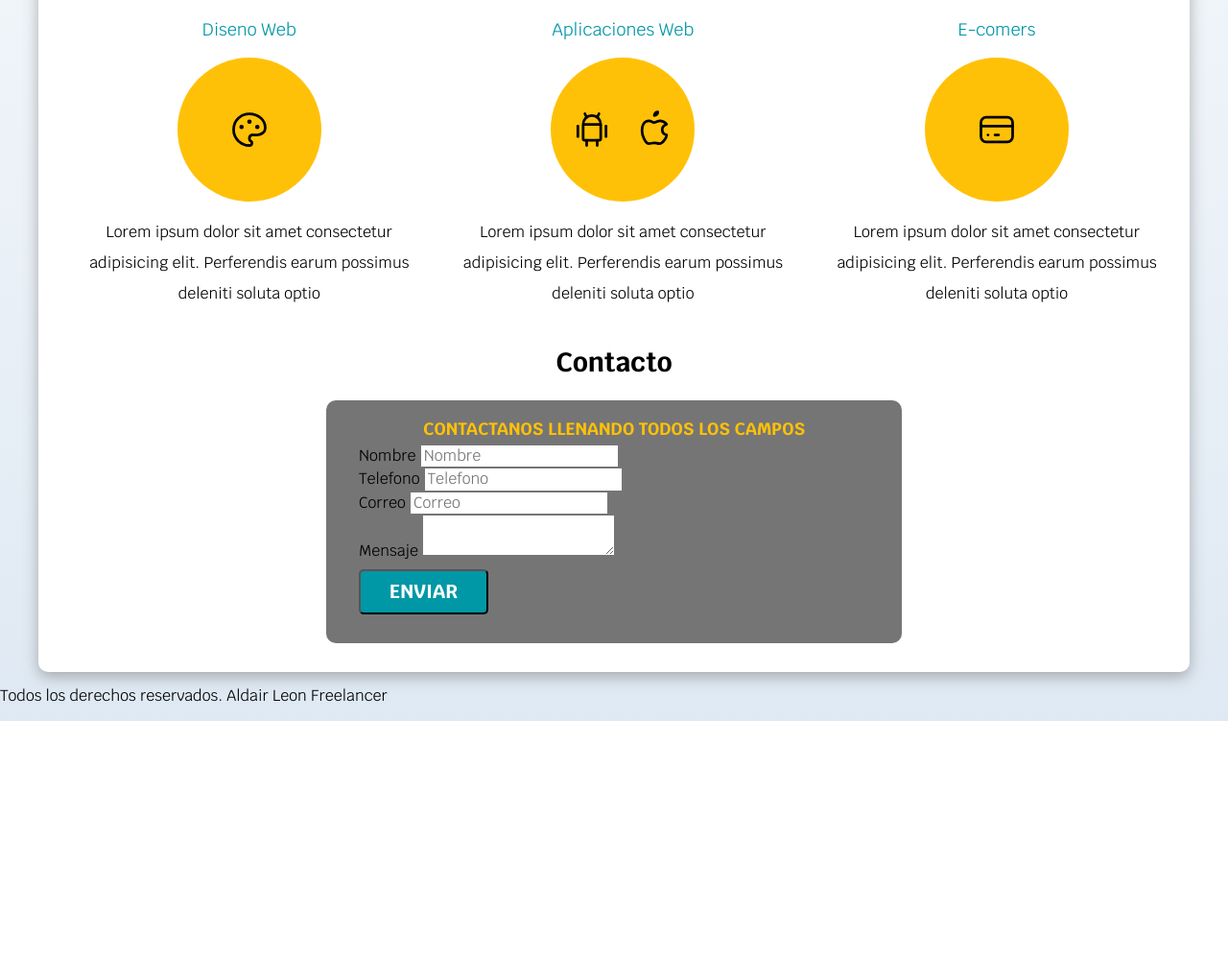
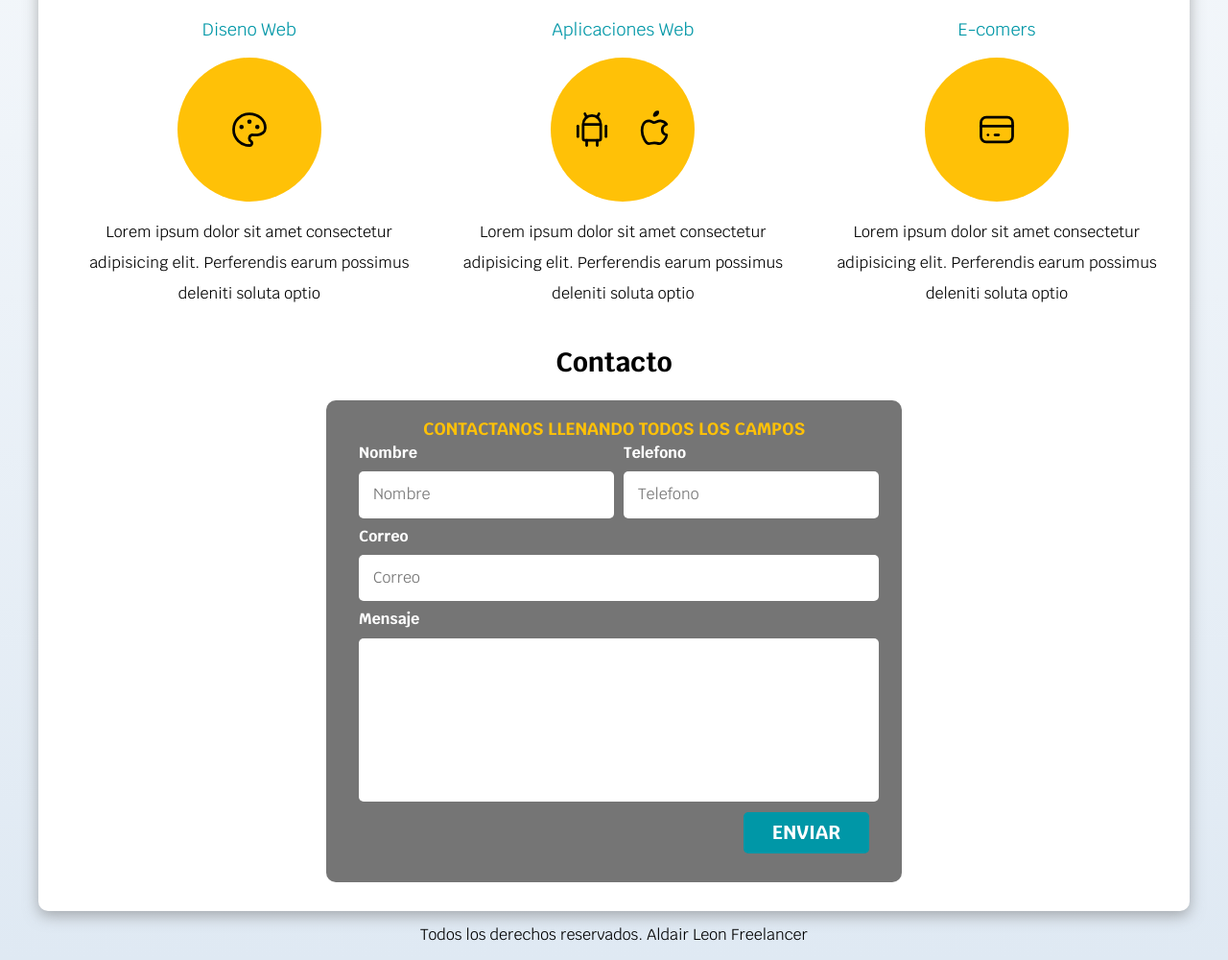
Before and after one commit to aldair-leon/web-course, a plain HTML site: page index.html in a window 1280 px wide. Shown: the part 713-1713 px from the top of the page at 96% size. Before the commit the page ends 1464 px from the top, so only its background shows below. Drawn offline with Linux system fonts and the light colour scheme.

Commit message:
Aldair Freelance terminado

```diff
--- a/css/styles.css
+++ b/css/styles.css
@@ -14,6 +14,17 @@
 html {
     font-size: 62.5%;
     box-sizing: border-box;
+    scroll-snap-type: y mandatory;
+}
+
+
+/*Scroll snap*/
+
+.servicios,
+.navegacion-principal,
+.formulario {
+    scroll-snap-align: center;
+    scroll-snap-stop: always;
 }
 
 *,
@@ -49,12 +60,17 @@ body {
     border-radius: .5rem;
     width: 90%;
     text-align: center;
+    border: none;
 }
 
 @media(min-width: 768px) {
     .boton {
         width: auto;
     }
+}
+
+.boton:hover {
+    cursor: pointer;
 }
 
 .sombra {
@@ -67,7 +83,28 @@ body {
 }
 
 
-/*TIPO GRAFIA*/
+/*Utilidades*/
+
+.w-sm-100 {
+    width: 100%;
+}
+
+@media(min-width: 768px) {
+    .w-sm-100 {
+        width: auto;
+    }
+}
+
+.flex {
+    display: flex;
+}
+
+.alinear-derecha {
+    justify-content: flex-end;
+}
+
+
+/*TIPOGRAFIA*/
 
 h1 {
     font-size: 3.8rem;
@@ -226,3 +263,48 @@ h3 {
     margin-top: 2rem;
     color: var(--primario);
 }
+
+@media(min-width: 768px) {
+    .contenedor-campos {
+        display: grid;
+        grid-template-columns: 50% 50%;
+        grid-template-rows: auto auto 20rem;
+        column-gap: 1rem;
+    }
+    .campo:nth-child(3),
+    .campo:nth-child(4) {
+        grid-column: 1 / 3;
+    }
+}
+
+.campo {
+    margin-bottom: 1rem;
+}
+
+.campo label {
+    color: var(--blanco);
+    font-weight: bold;
+    margin-bottom: 1rem;
+    display: block;
+}
+
+.input-text {
+    width: 100%;
+    border: none;
+    padding: 1.5rem;
+    border-radius: .5rem;
+}
+
+.campo textarea {
+    height: 17rem;
+    resize: none;
+}
+
+
+/*Footer*/
+
+.footer p {
+    display: flex;
+    flex-direction: row;
+    justify-content: center;
+}
--- a/index.html
+++ b/index.html
@@ -127,34 +127,34 @@
                     <div class="contenedor-campos">
                         <div class="campo">
                             <label>Nombre</label>
-                            <input type="text" placeholder="Nombre">
+                            <input class="input-text" type="text" placeholder="Nombre">
                         </div>
                         <div class="campo">
                             <label>Telefono</label>
-                            <input type="number" placeholder="Telefono">
+                            <input class="input-text" type="tel" placeholder="Telefono">
                         </div>
-                        <div class="campo">
+                        <div class="campo ">
                             <label>Correo</label>
-                            <input type="email" placeholder="Correo">
+                            <input class="input-text" type="email" placeholder="Correo">
                         </div>
                         <div class="campo">
                             <label>Mensaje</label>
-                            <textarea></textarea>
+                            <textarea class="input-text"></textarea>
+
                         </div>
                     </div>
-                    <div>
-                        <input type="submit" value="Enviar" class="boton">
+                    <div class="alinear-derecha flex">
+                        <input type="submit" value="Enviar" class="boton w-sm-100">
                     </div>
-
                 </fieldset>
             </form>
         </section>
     </main>
 
-    <footer>
+    <div class="footer">
         <!--Parte inferior de la pagina--->
         <p>Todos los derechos reservados. Aldair Leon Freelancer</p>
-    </footer>
+    </div>
 
 </body>
 
```
